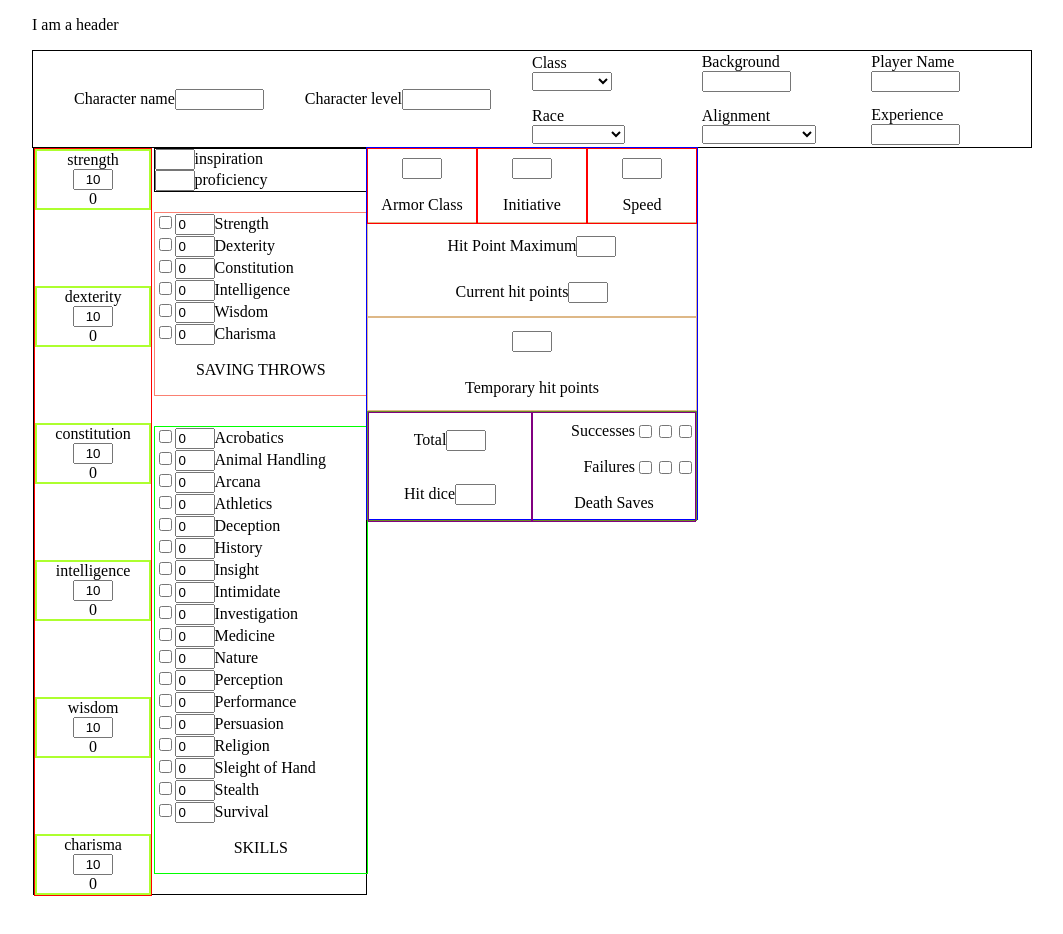
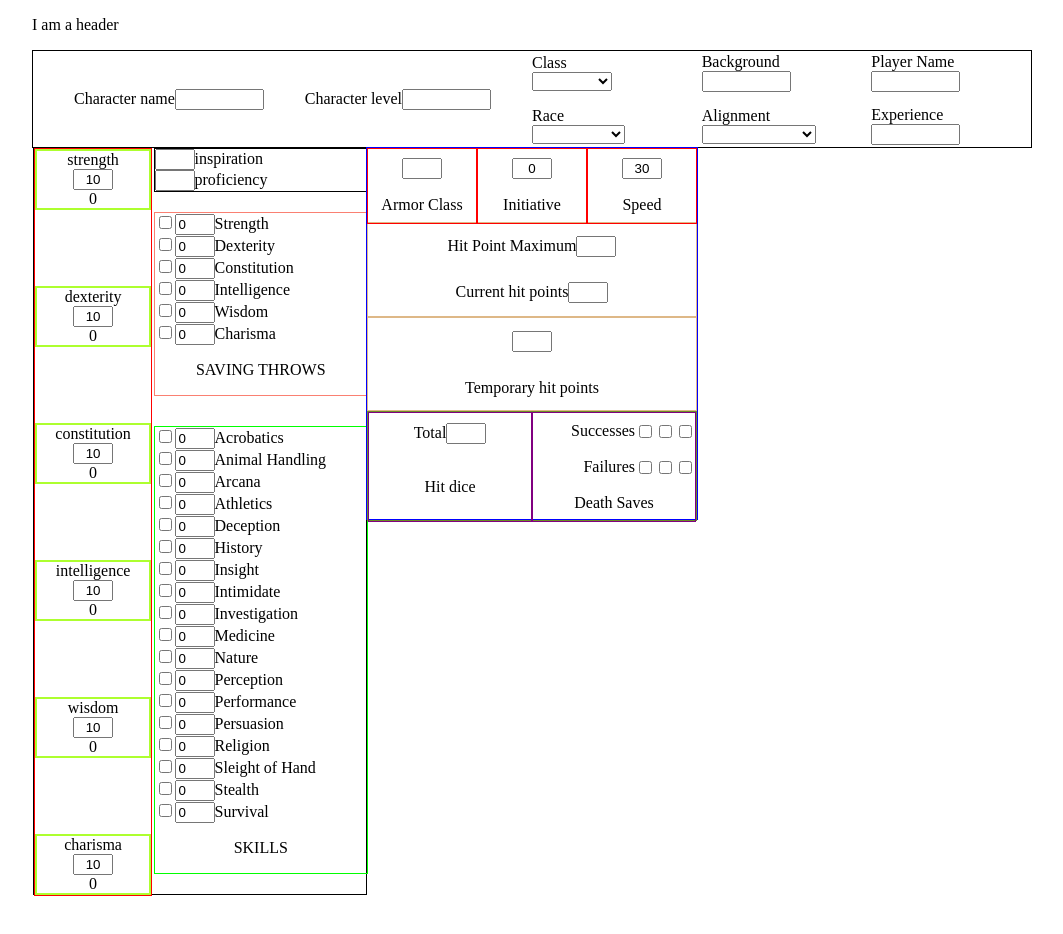
Before and after one commit to PavelVysh/dndCharGenerator, a React (Create React App) app: page / in a window 1280 px wide. Shown: the top 934 px of the page, without its empty margins (108-1171 px from the left). Built offline with nearby package versions, Linux system fonts and the light colour scheme.

Commit message:
logic for speed and initiative added

```diff
--- a/src/components/centralStats.jsx
+++ b/src/components/centralStats.jsx
@@ -7,17 +7,17 @@ import TempHp from "./charCreationComponents/subParts/centralStats/tempHp";
 import HitDice from "./charCreationComponents/subParts/centralStats/hitDice";
 import DeathSaves from "./charCreationComponents/subParts/centralStats/deathSaves";
 
-function CentralStats() {
+function CentralStats(props) {
     return (<div className="central-stats container">
         <div className="central-top-row">
             <ArmorClass />
-            <Initiative />
-            <Speed />
+            <Initiative stats={props.stats} />
+            <Speed race={props.race} />
         </div>
         <CurrentHp />
         <TempHp />
         <div className="central-bot-row">
-            <HitDice />
+            <HitDice charClass={props.charClass}/>
             <DeathSaves />
         </div>
     </div>)
--- a/src/components/charCreation.jsx
+++ b/src/components/charCreation.jsx
@@ -17,12 +17,9 @@ function CharCreation() {
     const [race, setRace] = useState("");
     const [charClass, setCharClass] = useState("");
 
-    console.log("char race: " + race);
-    console.log("char class: " + charClass);
-
     return <div className="char-create container">
         <CharCreationHeader stats={stats} setStats={setStats} setRace={setRace} setClass={setCharClass}/>
-        <Main stats={stats} setStats={setStats}/>
+        <Main race={race} stats={stats} charClass={charClass} setStats={setStats}/>
     </div>;
 }
 
--- a/src/components/charCreationComponents/charCreationMain.jsx
+++ b/src/components/charCreationComponents/charCreationMain.jsx
@@ -5,7 +5,7 @@ import CentralStats from "../centralStats";
 function Main(props) {
     return (<div className="main">
         <CharCreationStats stats={props.stats} setStats={props.setStats}/>
-        <CentralStats />
+        <CentralStats race={props.race} stats={props.stats} charClass={props.charClass}/>
     </div>);
 }
 
--- a/src/components/charCreationComponents/subParts/centralStats/armor.jsx
+++ b/src/components/charCreationComponents/subParts/centralStats/armor.jsx
@@ -3,7 +3,7 @@ import React from "react";
 function ArmorClass() {
     return (
         <div className="third">
-            <input type="number" className="center" name="armorClass" size="8"></input>
+            <input type="number" className="center" name="armorClass" id="armorClass" size="8"></input>
             <label htmlFor="armorClass" >Armor Class</label>
         </div>
     );
--- a/src/components/charCreationComponents/subParts/centralStats/currentHp.jsx
+++ b/src/components/charCreationComponents/subParts/centralStats/currentHp.jsx
@@ -4,7 +4,7 @@ function CurrentHp() {
     return (<div className="central-row">
         <div>
             <label htmlFor="maxhp">Hit Point Maximum</label>
-            <input name="maxhp" type="number" size="2"></input>
+            <input name="maxhp" type="number" id="maxhp" size="2"></input>
         </div>
         <div>
             <label className="zero-margin">Current hit points</label>
--- a/src/components/charCreationComponents/subParts/centralStats/hitDice.jsx
+++ b/src/components/charCreationComponents/subParts/centralStats/hitDice.jsx
@@ -1,14 +1,33 @@
 import React from "react";
 
-function HitDice() {
+function HitDice(props) {
+
+    function getHitDice() {
+        switch(props.charClass) {
+            case "Wizard":
+            case "Sorcerer": return "d6";
+            case "Warlock":
+            case "Cleric":
+            case "Bark":
+            case "Rogue":
+            case "Druid":
+            case "Monk": return "d8";
+            case "Fighter":
+            case "Paladin":
+            case "Ranger": return "d10";
+            case "Barbarian": return "d12";
+            default: return "";
+        }
+    }
+
     return (<div className="hit-dice">
         <div>
-            <label htmlFor="total" id="total">Total</label>
+            <label htmlFor="total">Total</label>
             <input type="number" name="total" id="total" size="2"></input>
         </div>
         <div>
-            <label htmlFor="hitDice">Hit dice</label>
-            <input name="hitDice" id="hitDice" size="2"></input>
+            <p className="center" name="hitDice" id="hitDice" size="2">{getHitDice()}</p>
+            <p className="center" htmlFor="hitDice">Hit dice</p>
         </div>
     </div>);
 }
--- a/src/components/charCreationComponents/subParts/centralStats/initianive.jsx
+++ b/src/components/charCreationComponents/subParts/centralStats/initianive.jsx
@@ -1,9 +1,14 @@
 import React from "react";
 
-function Initiative() {
+function Initiative(props) {
+
+    function countBonus(number) {
+        return Math.max(Math.min(Math.floor((Number(number) / 2) - 5), 10), -5);
+    }
+
     return (
         <div className="third">
-            <input type="number" className="center" name="initiative" size="8"></input>
+            <input type="number" className="center" name="initiative" id="initiative" size="8" value={countBonus(props.stats.dexterity)} readOnly></input>
             <label htmlFor="initiative" >Initiative</label>
         </div>
     );
--- a/src/components/charCreationComponents/subParts/centralStats/speed.jsx
+++ b/src/components/charCreationComponents/subParts/centralStats/speed.jsx
@@ -1,9 +1,19 @@
 import React from "react";
 
-function Speed() {
+function Speed(props) {
+
+    function getSpeed() {
+        switch (props.race) {
+            case "Dwarf":
+            case "Gnome": return 25;
+            default: return 30;
+        }
+    }
+
+
     return (
         <div className="third">
-            <input type="number" className="center" name="speed" size="8"></input>
+            <input type="number" className="center" name="speed" id="speed" size="8" value={getSpeed()} readOnly></input>
             <label htmlFor="speed" >Speed</label>
         </div>
     );
```
